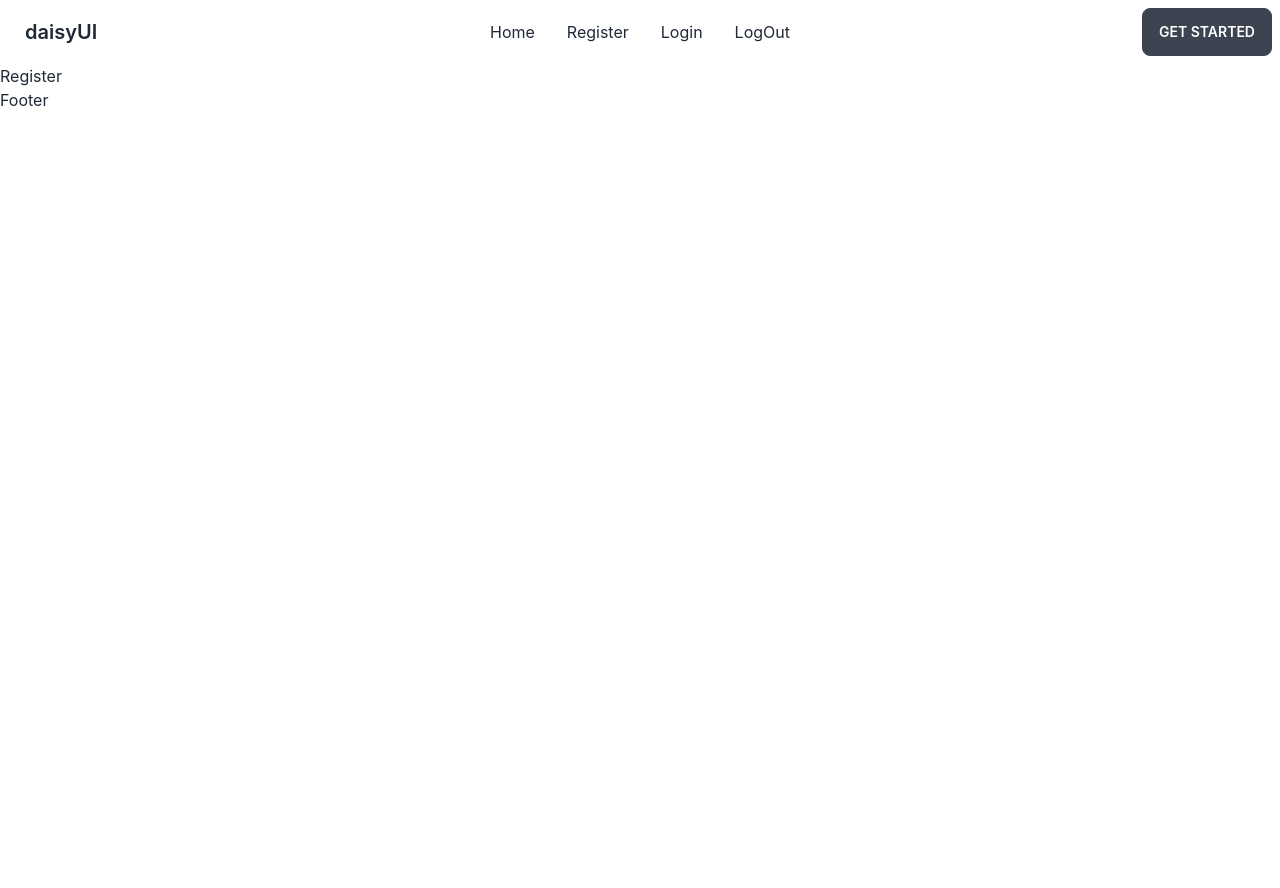
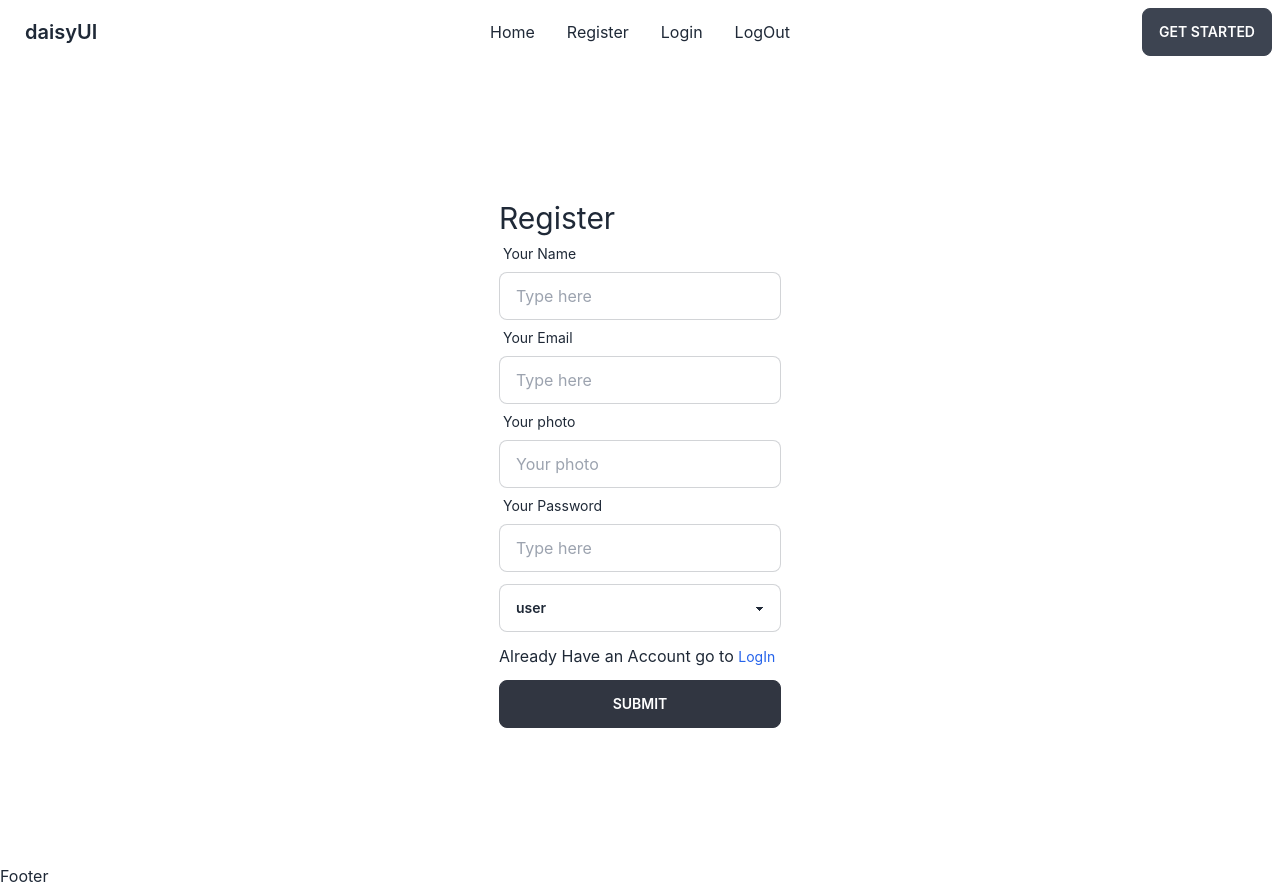
Before and after one commit to muhib95/used-products-resale-clients, a React (Create React App) app: page /register in a window 1280 px wide. Before the commit the page ends 800 px from the top, so only its background shows below. Built offline with nearby package versions, Linux system fonts and the light colour scheme.

Commit message:
register

```diff
--- a/src/Components/Pages/Register/Register.js
+++ b/src/Components/Pages/Register/Register.js
@@ -1,9 +1,77 @@
 import React from 'react';
+import { useForm } from 'react-hook-form';
+import { Link } from 'react-router-dom';
 
 const Register = () => {
+    const { register, handleSubmit } = useForm();
+    const onSubmit=(data)=>{
+        console.log(data);
+
+
+
+    }
     return (
         <div>
-            Register
+             <div className='h-[800px]  flex justify-center items-center'>
+         <div className='w-85'>
+         <h2 className='text-3xl'>Register</h2>
+         <form onSubmit={handleSubmit(onSubmit)}>
+
+         <div className="form-control w-full max-w-xs">
+<label className="label">
+<span className="label-text">Your Name</span>
+</label>
+<input type="name" className="input input-bordered w-full max-w-xs" {...register("name",{ required: "Email Address is required" })} placeholder="Type here"/>
+
+{/* {errors.email && <p role="alert">{errors.email?.message}</p>} */}
+</div>
+
+<div className="form-control w-full max-w-xs">
+<label className="label">
+<span className="label-text">Your Email</span>
+</label>
+<input type="email" className="input input-bordered w-full max-w-xs" {...register("email",{ required: "Email Address is required" })} placeholder="Type here"/>
+
+{/* {errors.email && <p role="alert">{errors.email?.message}</p>} */}
+</div>
+<div className="form-control w-full max-w-xs">
+<label className="label">
+<span className="label-text">Your photo</span>
+</label>
+<input type="text" className="input input-bordered w-full max-w-xs" {...register("image")} placeholder="Your photo"/>
+
+</div>
+<div className="form-control w-full max-w-xs">
+<label className="label">
+<span className="label-text">Your Password</span>
+</label>
+<input type="password" className="input input-bordered w-full max-w-xs" {...register("password",{ required: "Password is required" },{ minLength: { value: 6, message: "Password must br six" } })} placeholder="Type here"/>
+{/* {errors.password && <p role="alert">{errors.password?.message}</p>} */}
+</div>
+{/* <select  className="select select-bordered w-full max-w-xs">
+  <option defaultValue={'chosees'}  disabled selected>Who shot first?</option>
+  <option>Han Solo</option>
+  <option>Greedo</option>
+</select> */}
+<select typeof='useType' {...register("useType")} className="select select-bordered w-full max-w-xs mt-3">
+  {/* <option  disabled>Choses one</option> */}
+
+    <option defaultValue={'useer'}>user</option>
+    <option >Seller</option>
+
+
+</select>
+
+<p className='mt-3'>Already Have an Account go to <span className="label-text text-blue-600"><Link to='/login'>LogIn</Link></span></p>
+
+
+<input className="btn btn-active w-full mt-3" type="submit" />
+</form>
+
+         </div>
+
+
+        </div>
         </div>
     );
 };
```
